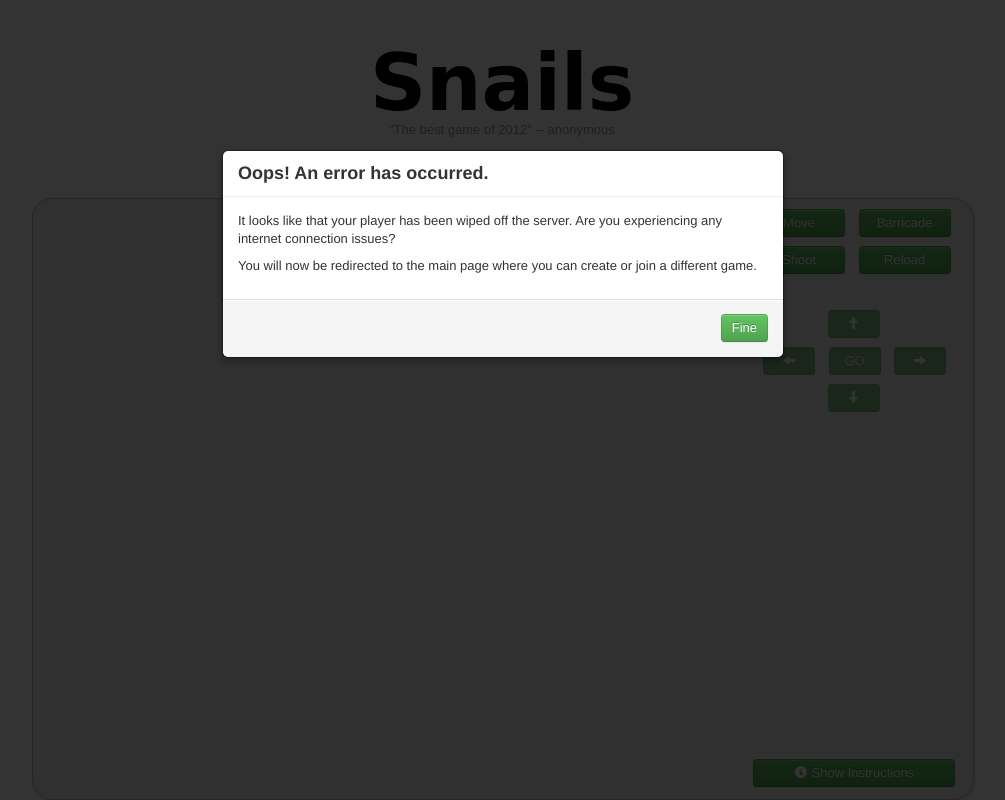
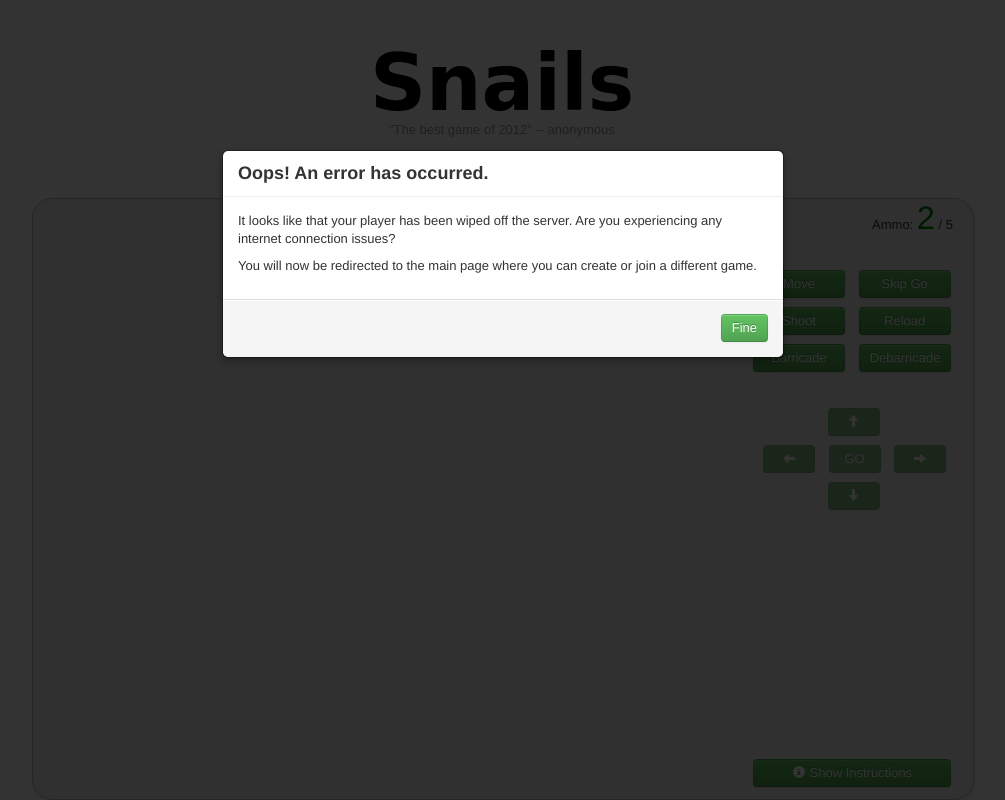
Before and after one commit to MilanMisak/Zombies, a Django app: template game/templates/game/game.html in a window 1280 px wide. Shown: the whole page, without its empty margins (138-1143 px from the left). Run offline with Django 3.2, Linux system fonts and the light colour scheme; the template is opened without the code that fills it, so the values that code supplies are empty; some libraries are stand-ins or nearby versions; some web fonts are replaced.

Commit message:
Added 2 new buttons and ammo display

```diff
--- a/game/static/js/game.js
+++ b/game/static/js/game.js
@@ -76,7 +76,7 @@
     var selectedDirection = null;
 
     // Action buttons
-    var actionIDs = ['#btn_move', '#btn_barricade', '#btn_shoot', '#btn_reload'];
+    var actionIDs = ['#btn_move', '#btn_skip_go', '#btn_shoot', '#btn_reload', '#btn_barricade', '#btn_debarricade'];
     var untoggleActionButtons = function(e) {
         if (isDisabled(this))
             return;
@@ -106,12 +106,12 @@
     });
 
     // Disabling and enabling the arrow buttons depending on the selected action
-    $('#btn_move, #btn_barricade, #btn_shoot').click(function() {
+    $('#btn_move, #btn_shoot, #btn_barricade, #btn_debarricade').click(function() {
         $.each(arrowIDs, function(i, v) {
              $(v).removeClass('disabled');
         });
     });
-    $('#btn_reload').click(function() {
+    $('#btn_skip_go, #btn_reload').click(function() {
         $.each(arrowIDs, function(i, v) {
              $(v).addClass('disabled');
              untoggle(null, v);
@@ -123,7 +123,8 @@
     var enableGoAndFlashActionInstructions = function(e) {
         if (this == undefined)
             return;
-        if ($(this).attr('id') != 'btn_reload') {
+        var id = $(this).attr('id');
+        if (id !== 'btn_skip_go' && id !== 'btn_reload') {
             $('#btn_arrow_go').addClass('disabled');
             $('#instruction_label').html('Pick a direction and click GO');
         } else {
@@ -180,7 +181,7 @@
     // The GO action
     $('#btn_arrow_go').click(function(e) {
         if (isDisabled(this))
-            return;
+            return false;
 
         console.log(canMove("Up"));
         console.log(canMove("Left"));
@@ -190,14 +191,20 @@
         case 'Move':
             alert('m ' + selectedDirection);
             break;
-        case 'Barricade':
-            alert('b ' + selectedDirection);
+        case 'Skip Go':
+            alert('g ');
             break;
         case 'Shoot':
             alert('s ' + selectedDirection);
             break;
         case 'Reload':
             alert('r');
+            break;
+        case 'Barricade':
+            alert('b ' + selectedDirection);
+            break;
+        case 'Debarricade':
+            alert('d ' + selectedDirection);
             break;
         default:
             break;
--- a/game/templates/game/game.html
+++ b/game/templates/game/game.html
@@ -145,13 +145,20 @@
 <canvas id="canvas" class="grid_9 alpha"></canvas>
 <div class="grid_3 alpha">
     <div style="padding: 10px; height: 530px">
+        <p style="text-align: right">Ammo: <span style="color: green; font-size: 250%">2</span> / 5</p>
+
+        <p>&nbsp;</p>
         <p>
             <a class="btn btn-success control_btn_left" id="btn_move" href="#" data-action="Move">Move</a>
-            <a class="btn btn-success control_btn_right" id="btn_barricade" href="#" data-action="Barricade">Barricade</a>
+            <a class="btn btn-success control_btn_right" id="btn_skip_go" href="#" data-action="Skip Go">Skip Go</a>
         </p>
         <p>
             <a class="btn btn-success control_btn_left" id="btn_shoot" href="#" data-action="Shoot">Shoot</a>
             <a class="btn btn-success control_btn_right" id="btn_reload" href="#" data-action="Reload">Reload</a>
+        </p>
+        <p>
+            <a class="btn btn-success control_btn_left" id="btn_barricade" href="#" data-action="Barricade">Barricade</a>
+            <a class="btn btn-success control_btn_right" id="btn_debarricade" href="#" data-action="Debarricade">Debarricade</a>
         </p>
 
         <p>&nbsp;</p>
@@ -180,7 +187,7 @@
     </div>
 
     <div style="padding: 10px">
-        <a class="btn btn-success" href="#" id="btn_show_instructions" style="width: 180px">
+        <a class="btn btn-success" href="#" id="btn_show_instructions" style="width: 176px">
             <i class="icon-info-sign icon-white"></i> Show Instructions
         </a>
     </div>
```
